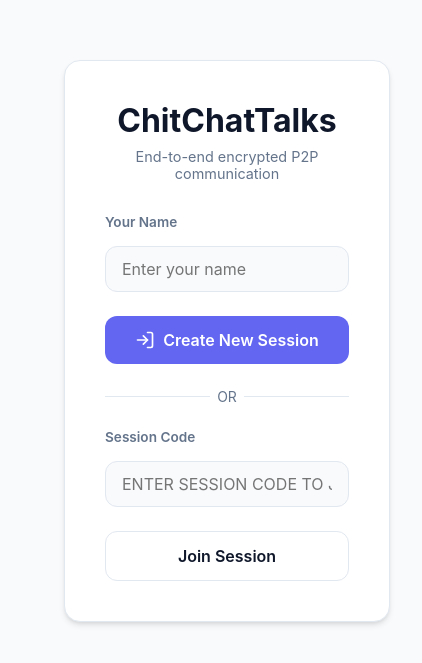
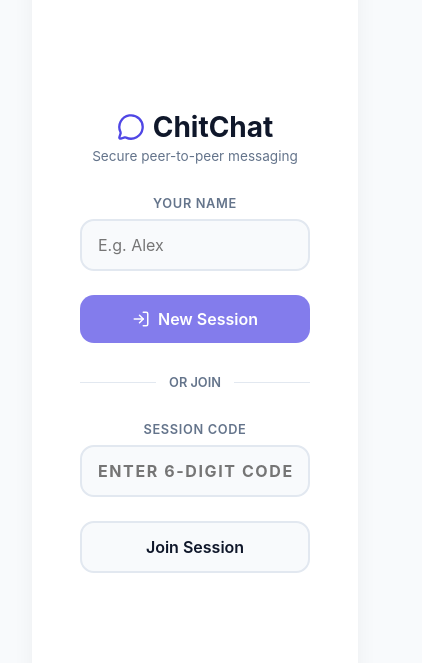
Before and after one commit to psraghothamrao8/chitchattalks, a React (Vite) app: page / in a window 390 px wide. Shown: the part 113-776 px from the top of the page, 422 px wide, since content can reach past the window. Built offline with nearby package versions, Linux system fonts and the light colour scheme.

Commit message:
style: improve UI design and make it mobile friendly

```diff
--- a/src/App.tsx
+++ b/src/App.tsx
@@ -1,7 +1,7 @@
 import { useState, useEffect, useRef } from 'react';
 import Peer from 'peerjs';
 import type { DataConnection } from 'peerjs';
-import { LogIn, Send, Paperclip, File as FileIcon, Copy, LogOut } from 'lucide-react';
+import { LogIn, Send, Paperclip, File as FileIcon, Copy, LogOut, MessageCircle, ChevronLeft } from 'lucide-react';
 import type { ChatMessage, MessageType } from './lib/types';
 import { saveMessage, getMessages } from './lib/storage';
 import './App.css'; // Just clean up the default
@@ -52,14 +52,14 @@ function App() {
     });
 
     newPeer.on('error', (err) => {
-      setError('Failed to create session: ' + err.message);
+      setError('Failed to create: ' + err.message);
       setIsConnecting(false);
     });
   };
 
   const handleJoinSession = () => {
     if (!userName.trim() || !sessionCode.trim()) {
-      setError('Please enter your name and a session code');
+      setError('Enter name and session code');
       return;
     }
     setIsConnecting(true);
@@ -79,19 +79,18 @@ function App() {
       });
 
       conn.on('error', (err) => {
-        setError('Failed to connect: ' + err.message);
+        setError('Connection failed: ' + err.message);
         setIsConnecting(false);
       });
     });
 
     newPeer.on('error', (err) => {
-      setError('Connection error: ' + err.message);
+      setError('Error: ' + err.message);
       setIsConnecting(false);
     });
   };
 
   const setupConnectionListeners = async (conn: DataConnection, currentSession: string) => {
-    // Load history
     const history = await getMessages(currentSession);
     setMessages(history);
 
@@ -107,7 +106,8 @@ function App() {
     });
 
     conn.on('close', () => {
-      setError('Connection closed by peer');
+      setError('Peer disconnected');
+      setConnection(null);
     });
   };
 
@@ -179,13 +179,13 @@ function App() {
        }
        return (
          <a href={url} download={msg.fileName} className="message-file">
-           <FileIcon size={20} />
+           <FileIcon size={18} />
            <span>{msg.fileName}</span>
          </a>
        );
     }
 
-    return <span>Unsupported message format</span>;
+    return <span>Unsupported format</span>;
   };
 
   return (
@@ -193,49 +193,54 @@ function App() {
       {view === 'home' ? (
         <div className="home-container">
           <div className="home-card">
-            <h1>ChitChatTalks</h1>
-            <p>End-to-end encrypted P2P communication</p>
+            <div className="home-header">
+              <h1><MessageCircle size={28} color="var(--primary)" /> ChitChat</h1>
+              <p>Secure peer-to-peer messaging</p>
+            </div>
 
-            {error && <div style={{ color: '#ef4444', marginBottom: '1rem', fontSize: '0.9rem' }}>{error}</div>}
+            {error && <div style={{ color: '#ef4444', fontSize: '0.85rem', textAlign: 'center', backgroundColor: '#fef2f2', padding: '0.5rem', borderRadius: '8px' }}>{error}</div>}
 
             <div className="input-group">
               <label>Your Name</label>
               <input
                 type="text"
                 className="input-field"
-                placeholder="Enter your name"
+                placeholder="E.g. Alex"
                 value={userName}
                 onChange={(e) => setUserName(e.target.value)}
+                onKeyDown={(e) => e.key === 'Enter' && handleCreateSession()}
               />
             </div>
 
             <button
               className="btn-primary"
               onClick={handleCreateSession}
-              disabled={isConnecting}
+              disabled={isConnecting || !userName.trim()}
             >
-              <LogIn size={20} />
-              {isConnecting ? 'Creating...' : 'Create New Session'}
+              <LogIn size={18} />
+              {isConnecting ? 'Connecting...' : 'New Session'}
             </button>
 
-            <div className="divider">OR</div>
+            <div className="divider">OR JOIN</div>
 
             <div className="input-group">
               <label>Session Code</label>
               <input
                 type="text"
                 className="input-field"
-                placeholder="Enter session code to join"
+                placeholder="Enter 6-digit code"
                 value={sessionCode}
                 onChange={(e) => setSessionCode(e.target.value.toUpperCase())}
-                style={{ textTransform: 'uppercase' }}
+                style={{ textTransform: 'uppercase', letterSpacing: '0.1em', fontWeight: 'bold' }}
+                maxLength={6}
+                onKeyDown={(e) => e.key === 'Enter' && handleJoinSession()}
               />
             </div>
 
             <button
               className="btn-secondary"
               onClick={handleJoinSession}
-              disabled={isConnecting}
+              disabled={isConnecting || !userName.trim() || !sessionCode.trim()}
             >
               Join Session
             </button>
@@ -245,29 +250,43 @@ function App() {
         <div className="chat-container">
           <div className="chat-header">
             <div className="chat-header-info">
-              <button className="icon-btn" onClick={leaveSession} title="Leave Session">
-                <LogOut size={20} />
+              <button className="back-btn" onClick={leaveSession} title="Leave">
+                <ChevronLeft size={24} />
               </button>
-              <div>
-                <div style={{ fontWeight: 600 }}>{connection ? 'Connected' : 'Waiting for peer...'}</div>
+              <div className="header-text">
+                <div className="header-title">
+                  {connection ? 'Connected' : 'Waiting...'}
+                  <div className={`status-dot ${!connection ? 'disconnected' : ''}`}></div>
+                </div>
                 <div
-                  className="session-code"
+                  className="session-badge"
                   onClick={() => navigator.clipboard.writeText(sessionCode)}
-                  title="Click to copy"
+                  title="Copy code"
                 >
-                  Code: {sessionCode} <Copy size={12} style={{ display: 'inline', marginLeft: '4px' }} />
+                  Code: <strong>{sessionCode}</strong> <Copy size={12} />
                 </div>
               </div>
             </div>
-            <div className={`status-dot ${!connection ? 'disconnected' : ''}`} title={connection ? 'Connected' : 'Waiting'}></div>
+            <button className="back-btn" onClick={leaveSession} title="Disconnect" style={{ color: '#ef4444' }}>
+              <LogOut size={20} />
+            </button>
           </div>
 
           <div className="chat-messages">
-            {messages.map((msg) => {
+            {messages.length === 0 && (
+              <div style={{ textAlign: 'center', color: 'var(--text-muted)', marginTop: '2rem', fontSize: '0.9rem' }}>
+                <MessageCircle size={32} style={{ opacity: 0.5, marginBottom: '0.5rem' }} />
+                <p>No messages yet.</p>
+                {!connection && <p style={{ fontSize: '0.8rem', marginTop: '0.5rem' }}>Share code <b>{sessionCode}</b> with a friend.</p>}
+              </div>
+            )}
+            {messages.map((msg, idx) => {
               const isMe = msg.senderId === peer?.id;
+              const showSender = !isMe && (idx === 0 || messages[idx - 1].senderId !== msg.senderId);
+
               return (
                 <div key={msg.id} className={`message-wrapper ${isMe ? 'me' : 'other'}`}>
-                  <div className="message-sender">{isMe ? 'You' : msg.senderName}</div>
+                  {showSender && <div className="message-sender">{msg.senderName}</div>}
                   <div className="message-bubble">
                     {renderMessageContent(msg)}
                   </div>
@@ -287,29 +306,34 @@ function App() {
               ref={fileInputRef}
               onChange={handleFileUpload}
             />
+
+            <div className="input-container">
               <button
-              className="icon-btn"
+                className="attach-btn"
                 onClick={() => fileInputRef.current?.click()}
                 disabled={!connection}
-              title="Attach File"
+                title="Attach"
               >
                 <Paperclip size={20} />
               </button>
               <input
                 type="text"
                 className="chat-input"
-              placeholder="Type a message..."
+                placeholder={connection ? "Message..." : "Waiting for peer..."}
                 value={inputValue}
                 onChange={(e) => setInputValue(e.target.value)}
                 onKeyDown={(e) => e.key === 'Enter' && sendMessage('text', inputValue)}
                 disabled={!connection}
+                autoComplete="off"
               />
+            </div>
+
             <button
               className="send-btn"
               onClick={() => sendMessage('text', inputValue)}
               disabled={!connection || !inputValue.trim()}
             >
-              <Send size={18} />
+              <Send size={18} style={{ marginLeft: '2px' }} />
             </button>
           </div>
         </div>
--- a/src/index.css
+++ b/src/index.css
@@ -1,24 +1,26 @@
 :root {
-  --primary: #6366f1;
-  --primary-hover: #4f46e5;
+  --primary: #4f46e5;
+  --primary-hover: #4338ca;
   --bg-color: #f8fafc;
+  --bg-secondary: #f1f5f9;
   --text-main: #0f172a;
   --text-muted: #64748b;
-  --bubble-me: #6366f1;
-  --bubble-other: #e2e8f0;
+  --bubble-me: #4f46e5;
+  --bubble-other: #ffffff;
   --surface: #ffffff;
   --border: #e2e8f0;
-  --radius-lg: 16px;
-  --radius-md: 12px;
+  --radius-lg: 20px;
+  --radius-md: 14px;
 }
 
 @media (prefers-color-scheme: dark) {
   :root {
     --bg-color: #0f172a;
+    --bg-secondary: #020617;
     --text-main: #f8fafc;
     --text-muted: #94a3b8;
     --bubble-me: #4f46e5;
-    --bubble-other: #334155;
+    --bubble-other: #1e293b;
     --surface: #1e293b;
     --border: #334155;
   }
@@ -28,13 +30,16 @@
   box-sizing: border-box;
   margin: 0;
   padding: 0;
-  font-family: -apple-system, BlinkMacSystemFont, 'Segoe UI', Roboto, Helvetica, Arial, sans-serif;
+  font-family: 'Inter', -apple-system, BlinkMacSystemFont, 'Segoe UI', Roboto, sans-serif;
 }
 
-body {
+body, html {
   background-color: var(--bg-color);
   color: var(--text-main);
   -webkit-font-smoothing: antialiased;
+  height: 100%;
+  width: 100%;
+  overflow: hidden; /* Prevent body scroll, let inner containers handle it */
 }
 
 button {
@@ -43,6 +48,7 @@ button {
   background: none;
   font-family: inherit;
   transition: all 0.2s ease;
+  -webkit-tap-highlight-color: transparent;
 }
 
 input {
@@ -52,10 +58,13 @@ input {
 .app-container {
   display: flex;
   flex-direction: column;
-  height: 100vh;
-  height: 100dvh;
-  width: 100vw;
-  overflow: hidden;
+  height: 100dvh; /* Mobile friendly viewport height */
+  width: 100%;
+  max-width: 800px;
+  margin: 0 auto;
+  background: var(--bg-color);
+  position: relative;
+  box-shadow: 0 0 20px rgba(0,0,0,0.05);
 }
 
 /* Home Screen */
@@ -65,65 +74,73 @@ input {
   align-items: center;
   justify-content: center;
   height: 100%;
-  padding: 2rem;
-  background: var(--bg-color);
+  padding: 1.5rem;
+  background: var(--bg-secondary);
 }
 
 .home-card {
   background: var(--surface);
-  padding: 2.5rem;
+  padding: 2rem;
   border-radius: var(--radius-lg);
-  box-shadow: 0 4px 6px -1px rgb(0 0 0 / 0.1), 0 2px 4px -2px rgb(0 0 0 / 0.1);
+  box-shadow: 0 10px 25px -5px rgba(0, 0, 0, 0.1), 0 8px 10px -6px rgba(0, 0, 0, 0.1);
   width: 100%;
-  max-width: 400px;
+  max-width: 380px;
   border: 1px solid var(--border);
-  text-align: center;
+  display: flex;
+  flex-direction: column;
+  gap: 1.5rem;
 }
 
-.home-card h1 {
-  font-size: 2rem;
+.home-header {
+  text-align: center;
   margin-bottom: 0.5rem;
+}
+
+.home-header h1 {
+  font-size: 1.75rem;
+  font-weight: 700;
   color: var(--text-main);
   display: flex;
   align-items: center;
   justify-content: center;
   gap: 0.5rem;
+  margin-bottom: 0.25rem;
 }
 
-.home-card p {
+.home-header p {
   color: var(--text-muted);
-  margin-bottom: 2rem;
-  font-size: 0.9rem;
+  font-size: 0.85rem;
 }
 
 .input-group {
   display: flex;
   flex-direction: column;
-  gap: 1rem;
-  margin-bottom: 1.5rem;
-  text-align: left;
+  gap: 0.5rem;
 }
 
 .input-group label {
-  font-size: 0.85rem;
+  font-size: 0.8rem;
   font-weight: 600;
   color: var(--text-muted);
+  text-transform: uppercase;
+  letter-spacing: 0.05em;
 }
 
 .input-field {
   width: 100%;
-  padding: 0.75rem 1rem;
+  padding: 0.875rem 1rem;
   border-radius: var(--radius-md);
-  border: 1px solid var(--border);
+  border: 2px solid var(--border);
   background: var(--bg-color);
   color: var(--text-main);
   font-size: 1rem;
   outline: none;
-  transition: border-color 0.2s;
+  transition: all 0.2s;
 }
 
 .input-field:focus {
   border-color: var(--primary);
+  box-shadow: 0 0 0 3px rgba(79, 70, 229, 0.1);
 }
 
 .btn-primary {
@@ -138,15 +155,21 @@ input {
   align-items: center;
   justify-content: center;
   gap: 0.5rem;
+  box-shadow: 0 4px 6px -1px rgba(79, 70, 229, 0.2);
 }
 
-.btn-primary:hover {
+.btn-primary:active {
+  transform: translateY(1px);
+}
+
+.btn-primary:hover:not(:disabled) {
   background: var(--primary-hover);
 }
 
 .btn-primary:disabled {
   opacity: 0.7;
   cursor: not-allowed;
+  box-shadow: none;
 }
 
 .divider {
@@ -154,8 +177,10 @@ input {
   align-items: center;
   text-align: center;
   color: var(--text-muted);
-  font-size: 0.875rem;
-  margin: 1.5rem 0;
+  font-size: 0.8rem;
+  text-transform: uppercase;
+  font-weight: 600;
+  margin: 0.5rem 0;
 }
 
 .divider::before, .divider::after {
@@ -164,20 +189,15 @@ input {
   border-bottom: 1px solid var(--border);
 }
 
-.divider:not(:empty)::before {
-  margin-right: .5em;
-}
-
-.divider:not(:empty)::after {
-  margin-left: .5em;
-}
+.divider:not(:empty)::before { margin-right: 1em; }
+.divider:not(:empty)::after { margin-left: 1em; }
 
 .btn-secondary {
   width: 100%;
   padding: 0.875rem;
-  background: transparent;
+  background: var(--bg-color);
   color: var(--text-main);
-  border: 1px solid var(--border);
+  border: 2px solid var(--border);
   border-radius: var(--radius-md);
   font-size: 1rem;
   font-weight: 600;
@@ -187,25 +207,27 @@ input {
   gap: 0.5rem;
 }
 
-.btn-secondary:hover {
-  background: var(--bg-color);
+.btn-secondary:active {
+  transform: translateY(1px);
 }
 
 /* Chat Screen */
 .chat-container {
   display: flex;
   flex-direction: column;
-  height: 100%;
-  background: var(--bg-color);
+  height: 100dvh;
+  background: var(--bg-secondary);
 }
 
 .chat-header {
-  padding: 1rem;
+  padding: 1rem 1.25rem;
   background: var(--surface);
   border-bottom: 1px solid var(--border);
   display: flex;
   align-items: center;
   justify-content: space-between;
+  box-shadow: 0 1px 3px rgba(0,0,0,0.05);
+  z-index: 10;
 }
 
 .chat-header-info {
@@ -214,9 +236,33 @@ input {
   gap: 1rem;
 }
 
+.back-btn {
+  padding: 0.5rem;
+  border-radius: 50%;
+  color: var(--text-muted);
+  display: flex;
+  align-items: center;
+  justify-content: center;
+  background: var(--bg-color);
+  margin-left: -0.5rem;
+}
+
+.header-text {
+  display: flex;
+  flex-direction: column;
+}
+
+.header-title {
+  font-weight: 600;
+  font-size: 1rem;
+  display: flex;
+  align-items: center;
+  gap: 0.5rem;
+}
+
 .status-dot {
-  width: 10px;
-  height: 10px;
+  width: 8px;
+  height: 8px;
   border-radius: 50%;
   background: #22c55e;
 }
@@ -225,42 +271,34 @@ input {
   background: #ef4444;
 }
 
-.session-code {
-  font-size: 0.8rem;
-  color: var(--text-muted);
-  background: var(--bg-color);
-  padding: 0.25rem 0.5rem;
-  border-radius: var(--radius-md);
-  cursor: pointer;
-}
-
-.icon-btn {
-  padding: 0.5rem;
-  border-radius: 50%;
+.session-badge {
+  font-size: 0.75rem;
   color: var(--text-muted);
   display: flex;
   align-items: center;
-  justify-content: center;
+  gap: 0.25rem;
+  cursor: pointer;
+  padding: 0.1rem 0;
 }
 
-.icon-btn:hover {
-  background: var(--bg-color);
-  color: var(--text-main);
+.session-badge:active {
+  opacity: 0.7;
 }
 
 .chat-messages {
   flex: 1;
   overflow-y: auto;
-  padding: 1.5rem;
+  padding: 1.25rem;
   display: flex;
   flex-direction: column;
-  gap: 1rem;
+  gap: 1.25rem;
+  scroll-behavior: smooth;
 }
 
 .message-wrapper {
   display: flex;
   flex-direction: column;
-  max-width: 80%;
+  max-width: 85%;
 }
 
 .message-wrapper.me {
@@ -275,12 +313,12 @@ input {
   font-size: 0.75rem;
   color: var(--text-muted);
   margin-bottom: 0.25rem;
-  margin-left: 0.5rem;
+  margin-left: 0.75rem;
+  font-weight: 500;
 }
 
 .message-wrapper.me .message-sender {
-  text-align: right;
-  margin-right: 0.5rem;
+  display: none; /* Hide 'You' to save space, bubble color implies it */
 }
 
 .message-bubble {
@@ -289,6 +327,7 @@ input {
   font-size: 0.95rem;
   line-height: 1.4;
   word-wrap: break-word;
+  box-shadow: 0 1px 2px rgba(0,0,0,0.05);
 }
 
 .message-wrapper.me .message-bubble {
@@ -301,81 +340,138 @@ input {
   background: var(--bubble-other);
   color: var(--text-main);
   border-bottom-left-radius: 4px;
+  border: 1px solid var(--border);
 }
 
 .message-time {
-  font-size: 0.7rem;
+  font-size: 0.65rem;
   color: var(--text-muted);
   margin-top: 0.25rem;
+  margin-right: 0.5rem;
   align-self: flex-end;
 }
 
 .message-wrapper.other .message-time {
   align-self: flex-start;
+  margin-left: 0.5rem;
 }
 
-/* File display inside bubble */
+/* Media handling */
 .message-media {
   max-width: 100%;
+  max-height: 250px;
   border-radius: var(--radius-md);
-  margin-bottom: 0.5rem;
+  margin-bottom: 0.25rem;
+  object-fit: cover;
 }
 
 .message-file {
   display: flex;
   align-items: center;
   gap: 0.5rem;
-  background: rgba(0,0,0,0.1);
-  padding: 0.5rem;
+  background: rgba(0,0,0,0.05);
+  padding: 0.75rem;
   border-radius: var(--radius-md);
   text-decoration: none;
   color: inherit;
+  font-weight: 500;
+  font-size: 0.9rem;
 }
 
+.message-wrapper.me .message-file {
+  background: rgba(255,255,255,0.2);
+}
+
+/* Input Area */
 .chat-input-area {
-  padding: 1rem;
+  padding: 0.75rem 1rem;
   background: var(--surface);
   border-top: 1px solid var(--border);
   display: flex;
-  align-items: center;
-  gap: 0.75rem;
+  align-items: flex-end;
+  gap: 0.5rem;
+  padding-bottom: calc(0.75rem + env(safe-area-inset-bottom));
 }
 
-.chat-input {
+.input-container {
   flex: 1;
-  padding: 0.75rem 1rem;
-  border-radius: 20px;
+  display: flex;
+  align-items: center;
+  background: var(--bg-color);
   border: 1px solid var(--border);
-  background: var(--bg-color);
-  color: var(--text-main);
-  outline: none;
+  border-radius: 24px;
+  padding: 0.25rem 0.5rem;
+  min-height: 48px;
 }
 
-.chat-input:focus {
+.input-container:focus-within {
   border-color: var(--primary);
 }
 
-.send-btn {
-  background: var(--primary);
-  color: white;
-  width: 40px;
-  height: 40px;
+.attach-btn {
+  padding: 0.5rem;
+  color: var(--text-muted);
   border-radius: 50%;
   display: flex;
   align-items: center;
   justify-content: center;
 }
 
-.send-btn:hover {
-  background: var(--primary-hover);
+.attach-btn:active {
+  background: var(--border);
+}
+
+.chat-input {
+  flex: 1;
+  border: none;
+  background: transparent;
+  color: var(--text-main);
+  outline: none;
+  padding: 0.5rem;
+  font-size: 0.95rem;
+  max-height: 100px;
+  resize: none;
+}
+
+.send-btn {
+  background: var(--primary);
+  color: white;
+  min-width: 40px;
+  height: 40px;
+  border-radius: 50%;
+  display: flex;
+  align-items: center;
+  justify-content: center;
+  margin-left: 0.25rem;
+  align-self: center;
+  box-shadow: 0 2px 4px rgba(79, 70, 229, 0.2);
+}
+
+.send-btn:active:not(:disabled) {
+  transform: scale(0.95);
 }
 
 .send-btn:disabled {
-  opacity: 0.5;
+  background: var(--border);
+  color: var(--text-muted);
+  box-shadow: none;
   cursor: not-allowed;
 }
 
-/* File Input */
 .hidden-file-input {
   display: none;
 }
+
+/* Responsive adjustments */
+@media (max-width: 480px) {
+  .home-card {
+    padding: 1.5rem;
+    border: none;
+    box-shadow: none;
+    background: transparent;
+  }
+
+  .home-container {
+    background: var(--surface);
+  }
+}
```
Lines whose indentation alone changed are shown as unchanged.
